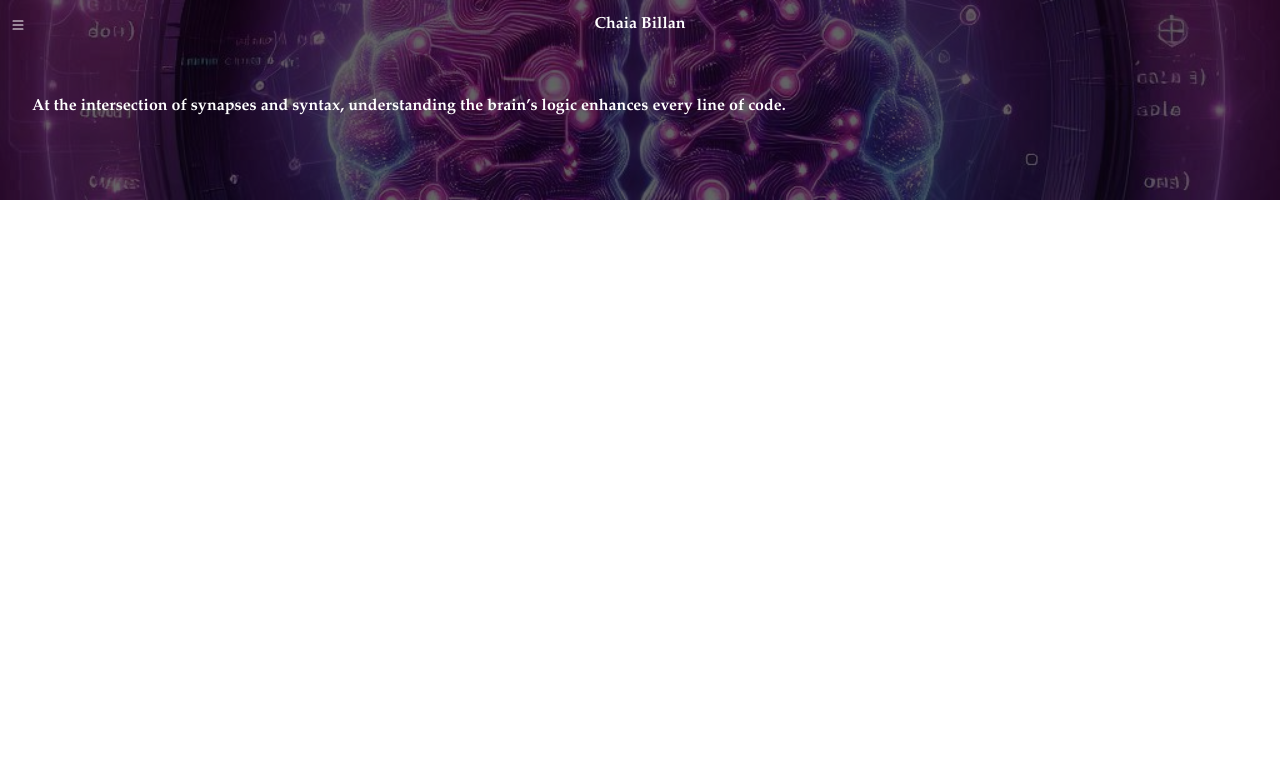
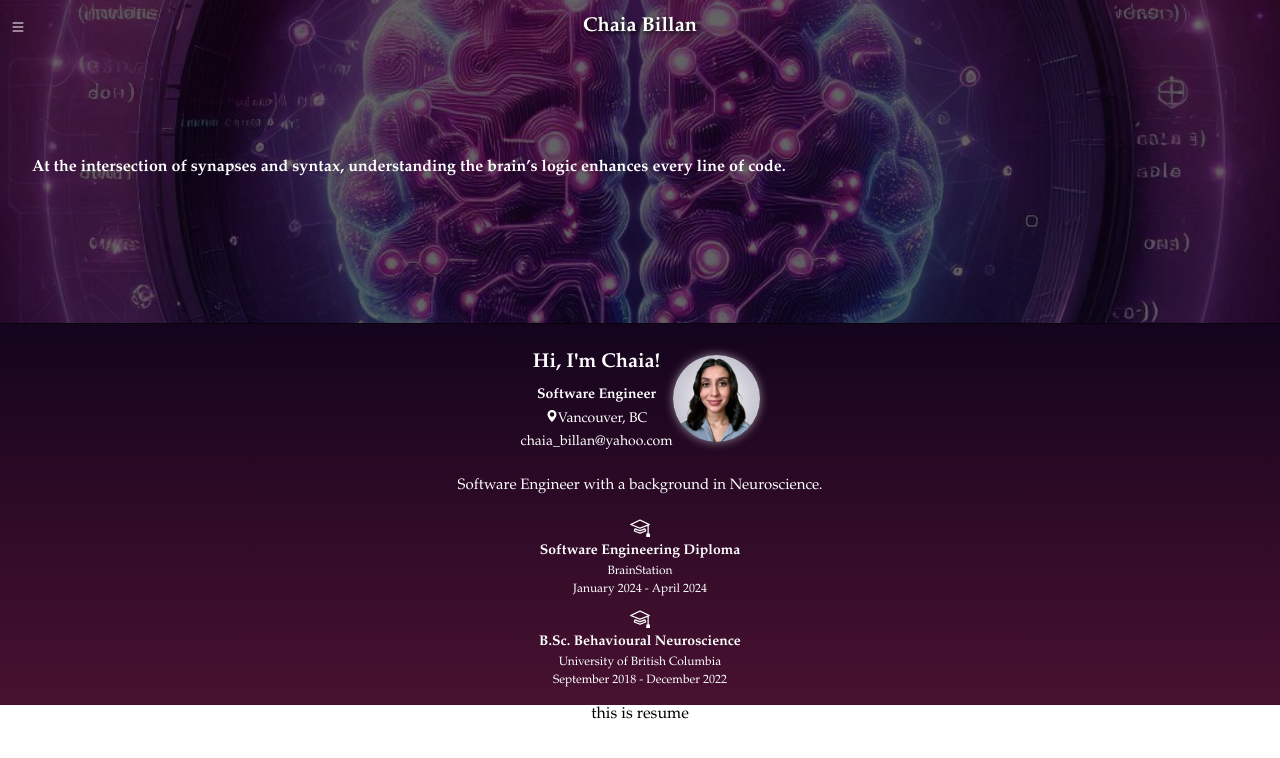
Before and after one commit to chaiabillan/Portfolio-Website, a React (Create React App) app: page / in a window 1280 px wide. Shown: the top 758 px of the page. Built offline with nearby package versions, Linux system fonts and the light colour scheme.

Commit message:
create and style about section

```diff
--- a/src/App.js
+++ b/src/App.js
@@ -4,6 +4,7 @@ import { BrowserRouter, Routes, Route } from "react-router-dom";
 import Header from './Components/Header/Header';
 import Resume from './Components/Resume/Resume';
 import Hero from './Components/Hero/Hero';
+import About from './Components/About/About';
 
 
 function App() {
@@ -12,8 +13,8 @@ function App() {
       <BrowserRouter>
         <Header />
         <Hero />
-
-        {/* <Resume /> */}
+        <About />
+        <Resume />
       </BrowserRouter>
 
     </div>
--- /dev/null
+++ b/src/Components/About/About.js
@@ -0,0 +1,59 @@
+import './About.scss';
+import { Mortarboard, GeoAltFill } from 'react-bootstrap-icons';
+import Chaia from '../../assets/images/Code-To-Career---January-2024_0014_Chaia-Billan.jpg'
+
+function About () {
+
+    return (
+        <section className='about'>
+            <section className='introduction'>
+                <div className='introduction__left'>
+                    <p className='introduction__left--name'>
+                        Hi, I'm Chaia!
+                    </p>
+                    <p className='introduction__left--info introduction__left--info--job'>
+                        Software Engineer
+                    </p>
+                    <p className='introduction__left--info'>
+                        <GeoAltFill className='introduction__left--info--icon'/>
+                        {/* <p>   </p> */}
+                        Vancouver, BC
+                    </p>
+                    <p className='introduction__left--info'>
+                        chaia_billan@yahoo.com
+                    </p>
+                </div>
+                    <img className='introduction__right' src={Chaia} alt='Chaia'/>
+            </section>
+            <p className='bio'>
+                Software Engineer with a background in Neuroscience.
+            </p>
+            <div className='education'>
+                <Mortarboard className='education__icon'/>
+                <p className='education__title'>
+                    Software Engineering Diploma
+                </p>
+                <p className='education__info'>
+                    BrainStation
+                </p>
+                <p className='education__info'>
+                    January 2024 - April 2024
+                </p>
+            </div>
+            <div className='education'>
+                <Mortarboard className='education__icon'/>
+                <p className='education__title'>
+                    B.Sc. Behavioural Neuroscience
+                </p>
+                <p className='education__info'>
+                    University of British Columbia
+                </p>
+                <p className='education__info'>
+                    September 2018 - December 2022
+                </p>
+            </div>
+        </section>
+    )
+}
+
+export default About
--- /dev/null
+++ b/src/Components/About/About.scss
@@ -0,0 +1,73 @@
+@use '../../styles/partials/colours' as *;
+@use '../../styles/partials/mixins' as *;
+
+.about {
+    padding: 16px;
+    // background-color: $DarkPurple;
+    // background-image: linear-gradient(to bottom, #14041D, #481130);
+    background-image: linear-gradient(to bottom, $DarkPurple, $LightPurple);
+    color: $White;
+
+}
+.introduction {
+    display: flex;
+    flex-direction: row;
+    align-items: center;
+    justify-content: center;
+
+    &__left {
+
+        &--name {
+            font-size: 20px;
+            padding: 12px;
+            font-weight: 600;
+        }
+
+        &--info {
+            padding-bottom: 6px;
+            font-size: 14px;
+
+            &--job {
+                font-weight: 600;
+            }
+
+            &--icon {
+                height: 12px;
+                width: 12px;
+            }
+        }
+    }
+
+    &__right {
+        width: 87px;
+        height: 87px;
+        border-radius: 50%;
+        // border: 1px solid white;
+        box-shadow: 0 0 10px rgba(255, 255, 255, 0.5);
+    }
+
+}
+
+.bio {
+    padding: 20px 0px 12px 0px;
+    font-size: 15px;
+}
+
+.education {
+    padding: 10px 0px 2px 0px;
+
+    &__icon {
+        height: 20px;
+        width: 20px;
+    }
+
+    &__title {
+        font-size: 14px;
+        font-weight: 600;
+    }
+
+    &__info {
+        font-size: 12px;
+        padding-top: 4px;
+    }
+}
--- a/src/Components/Header/Header.scss
+++ b/src/Components/Header/Header.scss
@@ -27,13 +27,15 @@ header {
         font-weight: 600;
         z-index: 2;
         position: relative;
+        font-size: 20px;
+        text-shadow: 2px 2px 4px black;
     }
 }
 
 .menu {
     display: none;
     flex-direction: column;
-    background-color: #38175D;
+    background-color: $DarkPurple;
     position: fixed;
     top: 45px;
     width: 100%;
--- a/src/Components/Hero/Hero.scss
+++ b/src/Components/Hero/Hero.scss
@@ -3,7 +3,7 @@
 
 .hero {
     background-image: url('../../assets/images/_8b6c3721-05a8-4c78-bc97-7e68b2a2e2bb.jpeg');
-    height: 200px;
+    height: 323px;
     background-size: cover;
     background-position: center;
     display: flex;
@@ -15,7 +15,7 @@
         top: 0;
         left: 0;
         width: 100%; // Full width of the parent
-        height: 200px; // Full height of the parent
+        height: 324px; // Full height of the parent
         background-color: rgba(0.2196, 0.0902, 0.3647, 0.6); // Semi-transparent greyish-black color
         z-index: 1; // Ensure the overlay is above the background image
     }
--- a/src/styles/partials/_colours.scss
+++ b/src/styles/partials/_colours.scss
@@ -1,3 +1,3 @@
 $White: #ffffff;
-$LightPurple: #C8ABD1;
-$DarkPurple: #A889B2;
+$LightPurple: #481130;
+$DarkPurple: #14041D;
```
Also changed, not shown: src/assets/images/Code-To-Career---January-2024_0014_Chaia-Billan.jpg (added).
